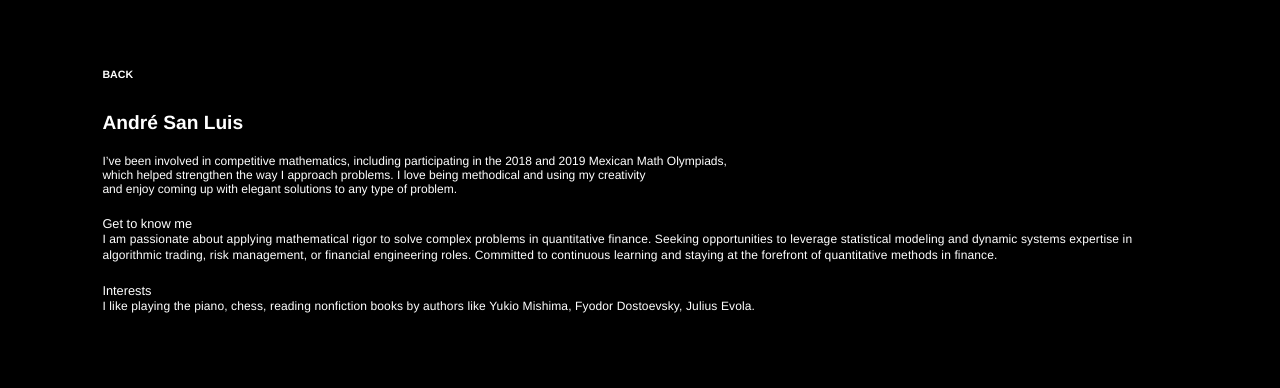
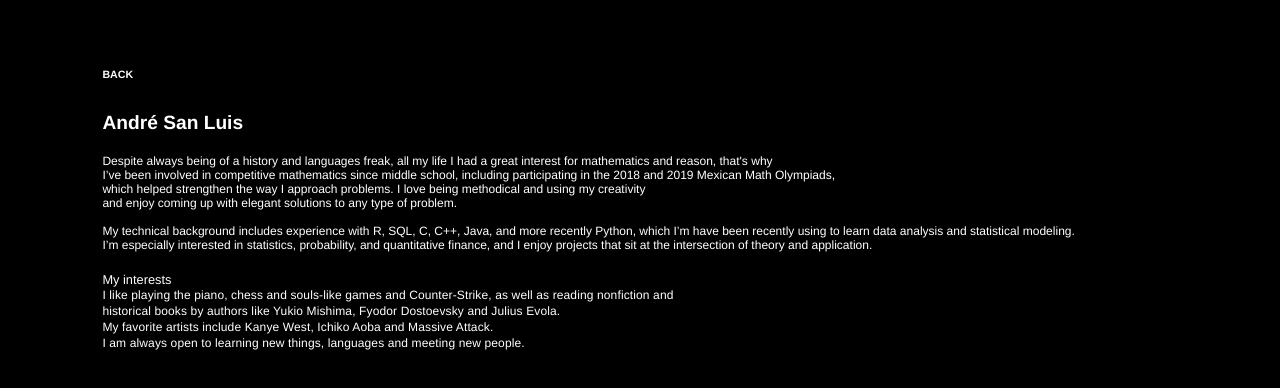
Before and after one commit to casiopeosis/casiopeas_web, a plain HTML site: page about.html in a window 1280 px wide. Drawn offline with Linux system fonts and the light colour scheme.

Commit message:
Update about.html

```diff
--- a/about.html
+++ b/about.html
@@ -22,27 +22,28 @@
 
         <div class="cv-section">
             <ul>
-                I’ve been involved in competitive mathematics, including participating in the 2018 and 2019 Mexican Math Olympiads,
+                Despite always being of a history and languages freak, all my life I had a great interest for mathematics and reason, that's why<br>
+                I’ve been involved in competitive mathematics since middle school, including participating in the 2018 and 2019 Mexican Math Olympiads,
                 <br>which helped strengthen the way I approach problems. I love being methodical and using my creativity
-                <br> and enjoy coming up with elegant solutions to any type of problem.
+                <br> and enjoy coming up with elegant solutions to any type of problem.<br><br>
+                My technical background includes experience with R, SQL, C, C++, Java, and more recently Python, which I’m have been recently using to learn data analysis and statistical modeling.
+                <br>I’m especially interested in statistics, probability, and quantitative finance, and I enjoy projects that sit at the intersection of theory and application.
             </ul>
         </div>
 
         <div class="cv-section">
-            <h2>Get to know me</h2>
             <p>
-                I am passionate about applying mathematical rigor to solve complex problems in quantitative finance.
-                Seeking opportunities to leverage statistical
-                modeling and dynamic systems expertise in algorithmic trading, risk management, or
-                financial engineering roles. Committed to continuous learning and staying at the
-                forefront of quantitative methods in finance.
+
             </p>
         </div>
 
         <div class="cv-section">
-            <h2>Interests</h2>
+            <h2>My interests</h2>
             <p>
-                I like playing the piano, chess, reading nonfiction books by authors like Yukio Mishima, Fyodor Dostoevsky, Julius Evola.
+                I like playing the piano, chess and souls-like games and Counter-Strike, as well as
+                reading nonfiction and <br> historical books by authors like Yukio Mishima, Fyodor Dostoevsky and Julius Evola.
+                <br> My favorite artists include Kanye West, Ichiko Aoba and Massive Attack.
+                <br> I am always open to learning new things, languages and meeting new people.
             </p>
         </div>
     </div>
```
